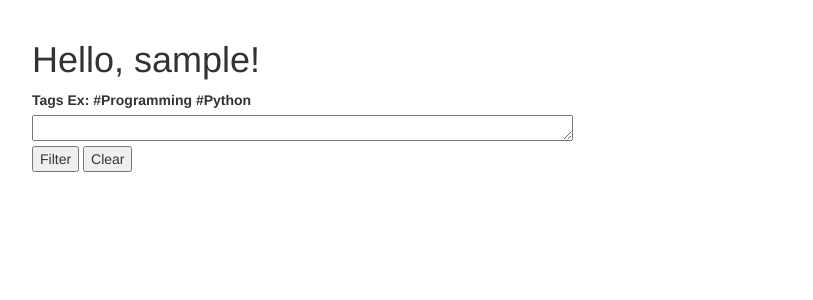
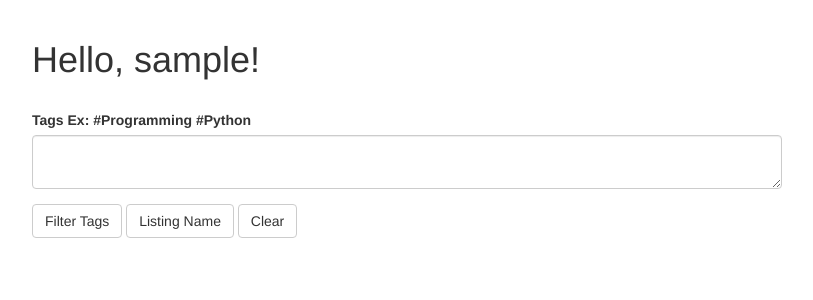
Before and after one commit to SammyPulos/CollaborationNow, a Flask app: page / in a window 1280 px wide. Shown: the part 93-393 px from the top of the page, without its empty margins (38-851 px from the left). Run offline with Flask 2, Linux system fonts and the light colour scheme; the visitor is signed in with stand-in values (Sample User, id 1); data comes from the database, SQL or seed files in the repository; both versions use the stored data as it was after the commit; data that the repository does not hold is empty; some libraries are stand-ins or nearby versions.

Commit message:
added simple project title contains search

```diff
--- a/app/forms.py
+++ b/app/forms.py
@@ -65,7 +65,8 @@ class MessageForm(FlaskForm):
 	submit = SubmitField('Submit')
 
 class FilterForm(FlaskForm):
-	tags = TextAreaField('Tags Ex: #Programming #Python', validators=[
+	user_input = TextAreaField('Tags Ex: #Programming #Python', validators=[
 		Length(min=0, max=1024)])
-	submit = SubmitField('Filter')
+	filter_submit = SubmitField('Filter Tags')
+	title_submit = SubmitField('Listing Name')
 	clear = SubmitField('Clear')
--- a/app/routes.py
+++ b/app/routes.py
@@ -23,13 +23,19 @@ def before_request():
 def index():
     page = request.args.get('page', 1, type=int)
     tags = request.args.get('tags')
+    title = request.args.get('title')
     form = FilterForm()
     if form.validate_on_submit():
-        if form.submit.data:
-            tags = form.tags.data.replace(" ","").lower()
+        if form.filter_submit.data:
+            tags = form.user_input.data.replace(" ","").lower()
             if tags == "":
                 return redirect(url_for('index'))
             return redirect(url_for('index', tags=tags))
+        if form.title_submit.data:
+            title = form.user_input.data
+            if title == "":
+                return redirect(url_for('index'))
+            return redirect(url_for('index', title=title))
         if form.clear.data:
             return redirect(url_for('index'))
     results = Listing.query.filter_by(is_complete=False).order_by(Listing.timestamp.desc())
@@ -44,9 +50,11 @@ def index():
             if search_tags.issubset(found_tags):
                 desired_listings.add(result.id)
         listings = Listing.query.filter(Listing.id.in_(desired_listings)).order_by(Listing.timestamp.desc()).paginate(page, app.config['LISTINGS_PER_PAGE'], False)
-    next_url = url_for('index', page=listings.next_num, tags=tags) \
+    if title is not None:
+        listings = Listing.query.filter(Listing.title.contains(title)).order_by(Listing.timestamp.desc()).paginate(page, app.config['LISTINGS_PER_PAGE'], False)
+    next_url = url_for('index', page=listings.next_num, tags=tags, title=title) \
         if listings.has_next else None
-    prev_url = url_for('index', page=listings.prev_num, tags=tags) \
+    prev_url = url_for('index', page=listings.prev_num, tags=tags, title=title) \
         if listings.has_prev else None
     return render_template('index.html', title='Home', listings=listings.items, next_url=next_url, prev_url=prev_url, form=form)
 
--- a/app/templates/_listing.html
+++ b/app/templates/_listing.html
@@ -16,7 +16,7 @@
 			</a>
 			<span style="float:right;">
 				{% for tag in listing.tags %}
-					<a href="{{ url_for('index', tags=tag.tag) }}"> #{{ tag.tag }} </a>
+					<a href="{{ url_for('index', tags=tag.tag) }}" class="btn btn-primary btn-sm" role="button"> #{{ tag.tag }} </a>
 				{% endfor %}
 			</span>
 		</td>
--- a/app/templates/index.html
+++ b/app/templates/index.html
@@ -1,26 +1,22 @@
 {% extends "base.html" %}
+{% import "bootstrap/wtf.html" as wtf %}
 
 {% block app_content %}
 	<h1>Hello, {{ current_user.username }}!</h1>
-	<form action="" method="post">
-		{{ form.hidden_tag() }}
-		<p>
-			{{ form.tags.label }}<br>
-			{{ form.tags(cols=64, rows=1) }}<br>
-			{% for error in form.tags.errors %}
-			<span style="color: red;">[{{ error }}]</span>
-			{% endfor %}
-			{{ form.submit() }}
-			{{ form.clear() }}
-		</p>
-	</form>
+	<br>
+		<div class="row">
+			<div class="col-md-8">
+				{{ wtf.quick_form(form) }}
+			</div>
+		</div>
+	<br>
 	{% for listing in listings %}
 		{% include '_listing.html' %}
 	{% endfor %}
 	{% if prev_url %}
-	<a href="{{ prev_url }}">Newer posts</a>
+	<a href="{{ prev_url }}" class="btn btn-primary btn-sm" role="button">Newer posts</a>
 	{% endif %}
 	{% if next_url %}
-	<a href="{{ next_url }}">Older posts</a>
+	<a href="{{ next_url }}" class="btn btn-primary btn-sm" role="button">Older posts</a>
 	{% endif %}
 {% endblock %}
--- a/app/templates/view_listing.html
+++ b/app/templates/view_listing.html
@@ -21,7 +21,7 @@
 		</h5>
 		<h5>Tags:
 		{% for tag in listing.tags %}
-			<a href="{{ url_for('index', tags=tag.tag) }}"> #{{ tag.tag }} </a>
+			<a href="{{ url_for('index', tags=tag.tag) }}" class="btn btn-primary btn-sm" role="button"> #{{ tag.tag }} </a>
 		{% endfor %}
 		</h5>
 	</div>
```
Also changed, not shown: app/app.db.
